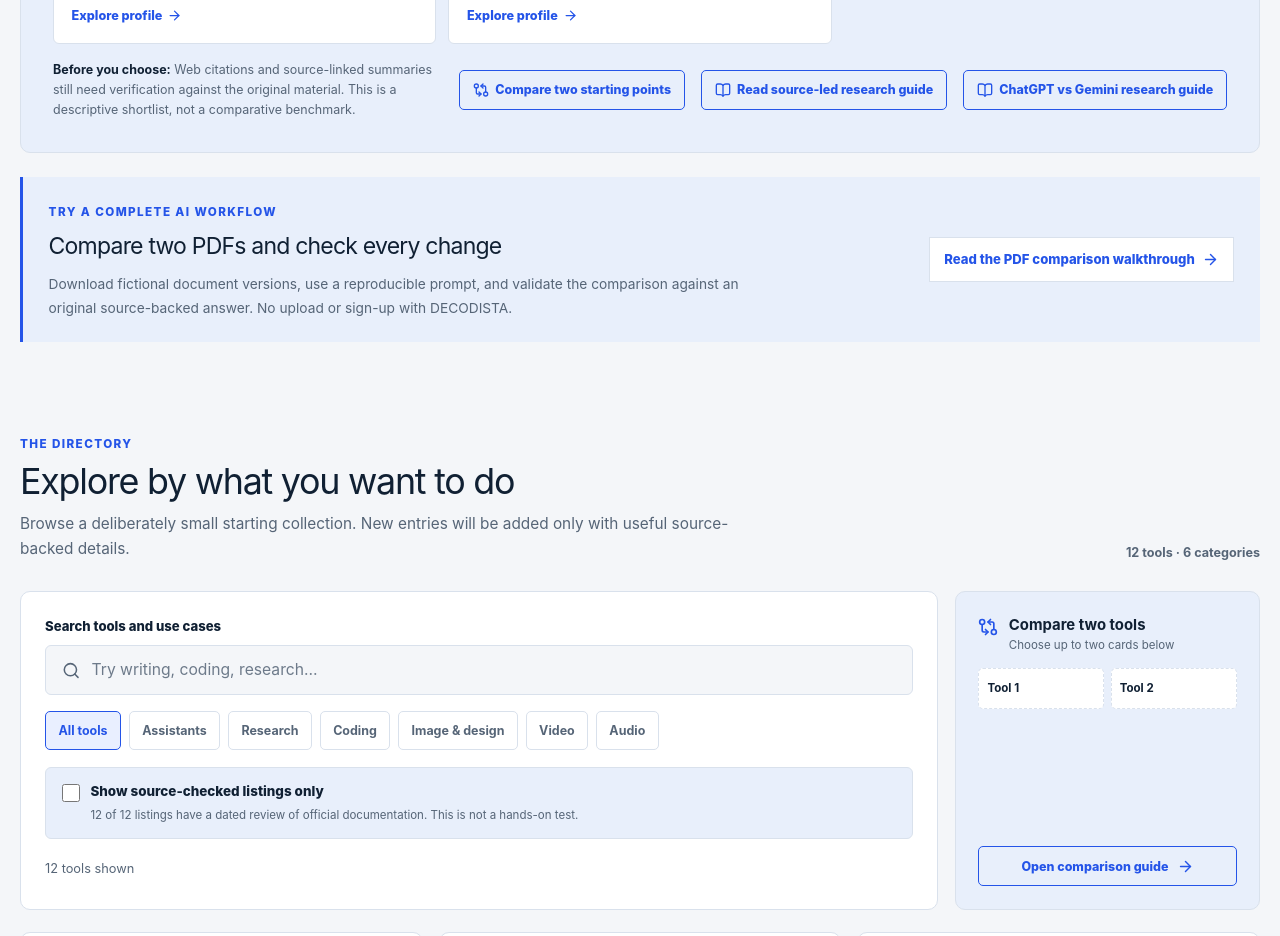
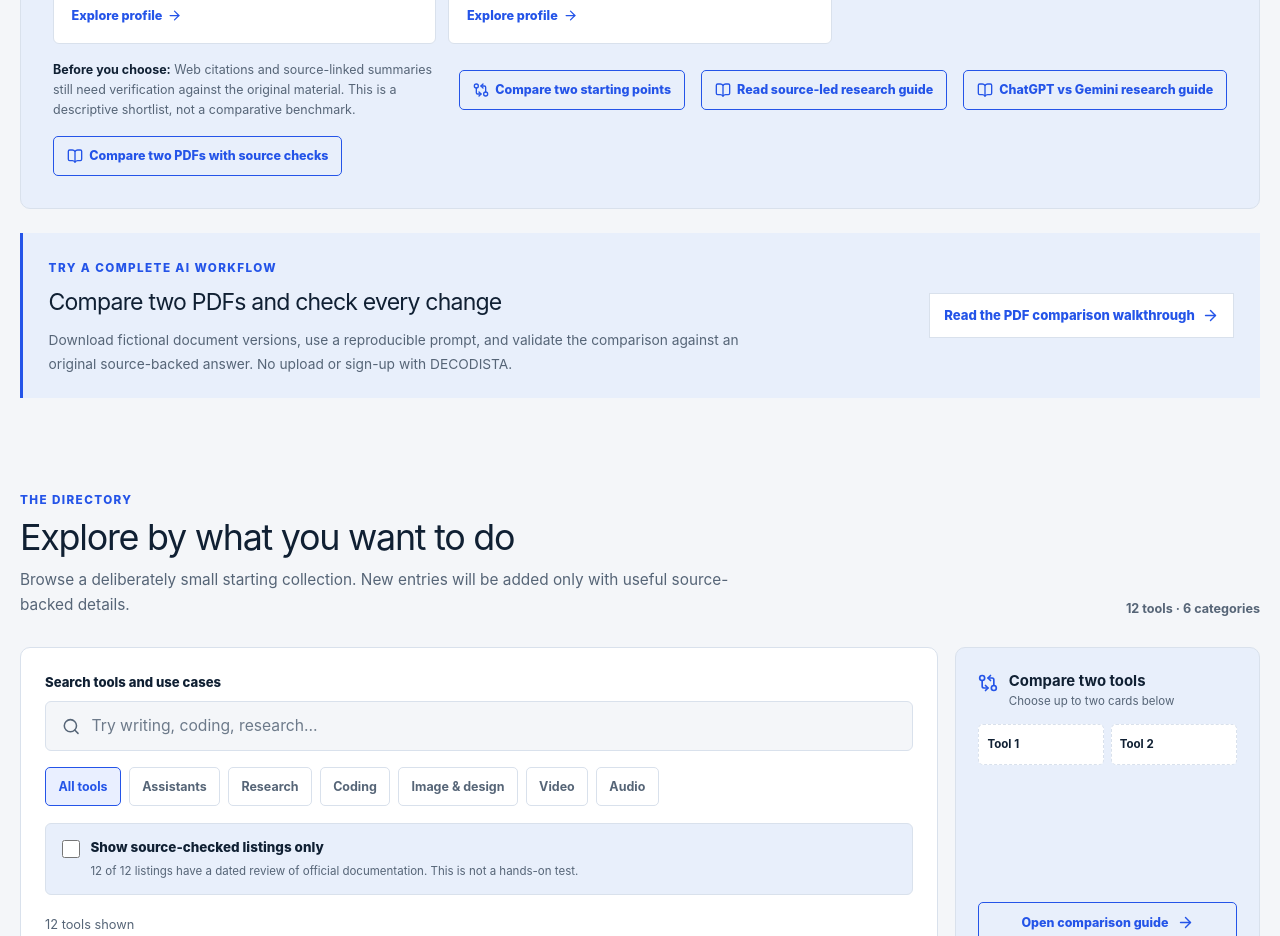
Before and after one commit to syleriofficial/Decodista, a Next.js app: page /ai-tools in a window 1280 px wide. Shown: the part 1420-2356 px from the top of the page. Built offline with nearby package versions, Linux system fonts and the light colour scheme; no server answers.

Commit message:
Offer practical PDF comparison from research task finder

```diff
--- a/components/ai-task-finder.tsx
+++ b/components/ai-task-finder.tsx
@@ -150,6 +150,7 @@ export function AiTaskFinder() {
           {pair && <Link href={pair} className="ai-task-compare-link"><GitCompareArrows size={16} aria-hidden="true" /> Compare two starting points</Link>}
           {task.id === "research" && <Link href="/ai-tools/guides/perplexity-vs-gemini-notebook" className="ai-task-compare-link"><BookOpen size={16} aria-hidden="true" /> Read source-led research guide</Link>}
           {task.id === "research" && <Link href="/ai-tools/guides/chatgpt-vs-gemini-for-research" className="ai-task-compare-link"><BookOpen size={16} aria-hidden="true" /> ChatGPT vs Gemini research guide</Link>}
+          {task.id === "research" && <Link href="/ai-tools/workflows/compare-two-pdfs-with-ai" className="ai-task-compare-link"><BookOpen size={16} aria-hidden="true" /> Compare two PDFs with source checks</Link>}
         </div>
       </div>
     </section>
```
